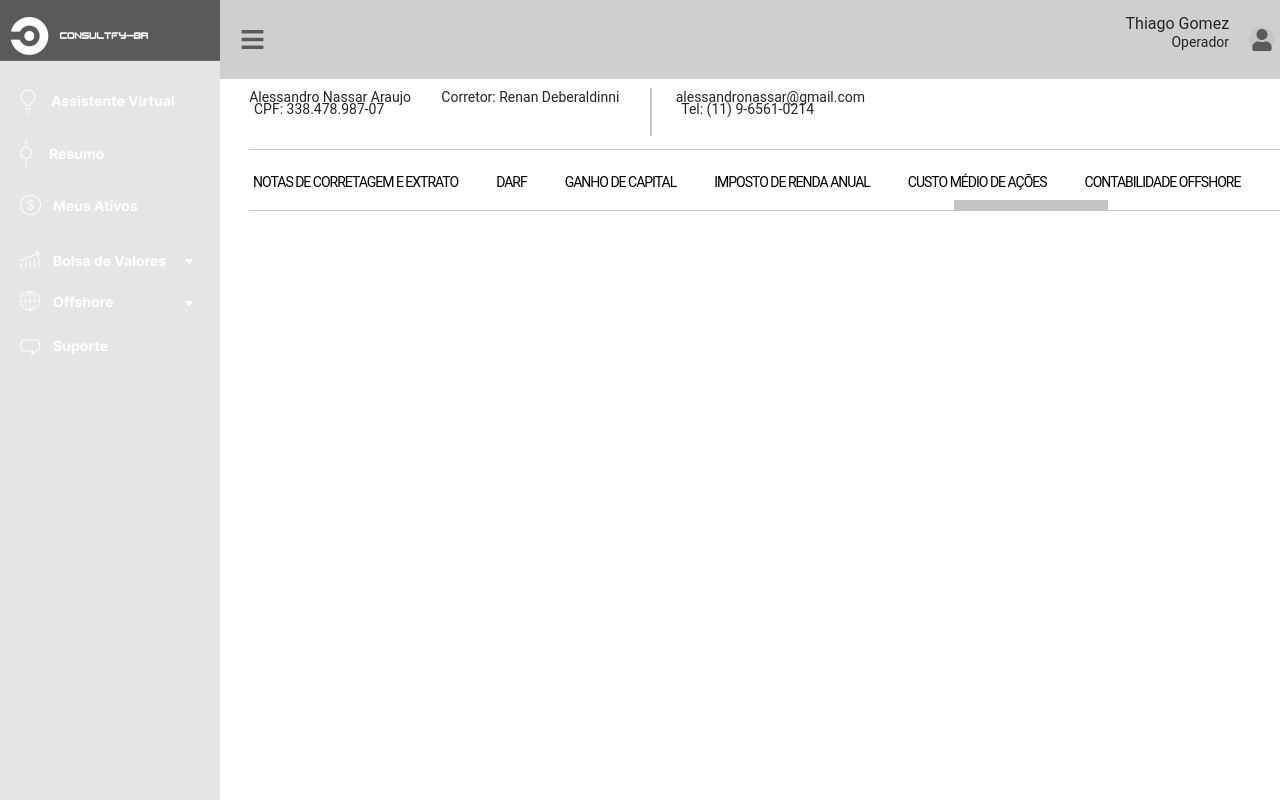
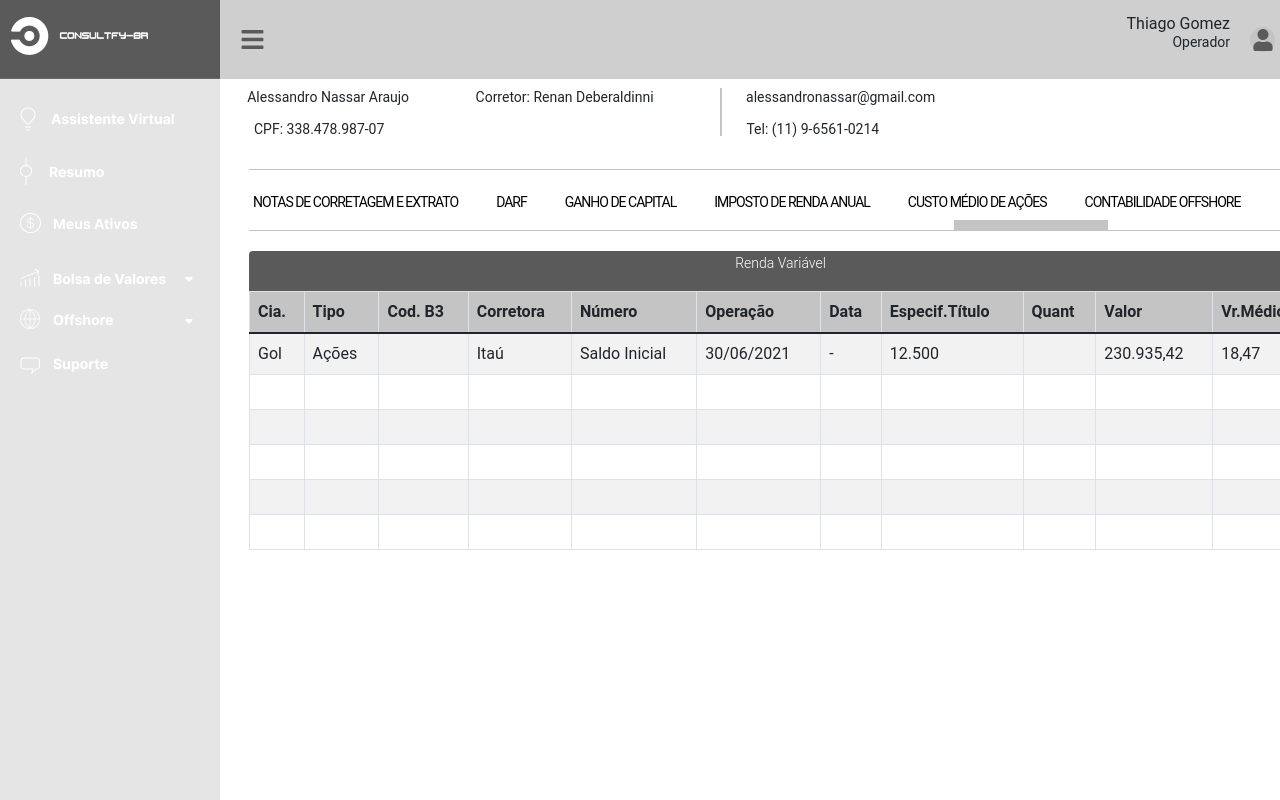
Before and after one commit to evertonshow/consultfy, a React (Create React App) app in the folder frontend/: page /CostShare in a window 1280 px wide. Shown: the top 800 px of the page. Built offline with nearby package versions, Linux system fonts and the light colour scheme.

Commit message:
feature:Screen/ CostShare complete

```diff
--- a/frontend/src/components/Aside/style.ts
+++ b/frontend/src/components/Aside/style.ts
@@ -7,15 +7,15 @@ export const styles = {
   },
   openHeaderAside: {
     width: 220,
-    height: 61,
+    height: 79,
     background: theme.color.asideHeader,
     paddingTop: 17,
     paddingLeft: 10,
     marginRight: -10,
   },
   closeHeaderAside: {
-    width: 45,
-    height: 61,
+    width: 50,
+    height: 79,
     background: theme.color.asideHeader,
     paddingTop: 17,
     paddingLeft: 5,
--- a/frontend/src/components/Header/styles.ts
+++ b/frontend/src/components/Header/styles.ts
@@ -14,6 +14,11 @@ export const Container = styled.div<toggledButton>`
   align-items: center;
   justify-content: space-between;
   background: ${theme.color.backgroundBody};
+
+  @media (min-width: 1500px) {
+    width: 100%;
+    min-width: ${({ toggled }) => (toggled ? "94VW" : "97vw")};
+  }
 `;
 export const Button = styled.button<toggledButton>`
   background: transparent;
--- a/frontend/src/components/Profile/styles.ts
+++ b/frontend/src/components/Profile/styles.ts
@@ -9,7 +9,11 @@ export const Content = styled.div`
   display: flex;
   justify-content: space-around;
   align-items: center;
-  width: 60%;
+  width: 70%;
+  margin-left: -20px;
+  @media (min-width: 1500px) {
+    width: 58%;
+  }
 `;
 export const Title = styled.p`
   font-size: 14px;
@@ -27,9 +31,11 @@ export const Content2 = styled.div`
   display: flex;
   align-items: center;
   justify-content: space-between;
-  width: 52%;
-  margin-top: -20px;
+  width: 58%;
   margin-left: 20px;
+  @media (min-width: 1500px) {
+    width: 48.3%;
+  }
 `;
 
 export const Separador = styled.div`
--- /dev/null
+++ b/frontend/src/components/TableCostShare/index.tsx
@@ -0,0 +1,149 @@
+import { Table } from "react-bootstrap";
+import { Container, TableTitle, Title } from "./styles";
+
+export default function TableCostShare() {
+  const data = [
+    {
+      cia: "Gol",
+      type: "Ações",
+      Cod: "GOLL4",
+      brokeragem: "Itaú",
+      number: "-",
+      operation: "Saldo Inicial",
+      date: "30/06/2021",
+      title: "-",
+      quanty: "12.500",
+      value: "",
+      totaly: "230.935,42",
+      vrMedio: "18,47",
+    },
+    {
+      cia: "",
+      type: "",
+      cod: "",
+      brokeragem: "",
+      number: "",
+      operation: "",
+      date: "",
+      title: "",
+      quanty: "",
+      value: "",
+      totaly: "",
+      vrMedio: "",
+    },
+    {
+      cia: "",
+      type: "",
+      cod: "",
+      brokeragem: "",
+      number: "",
+      operation: "",
+      date: "",
+      title: "",
+      quanty: "",
+      value: "",
+      totaly: "",
+      vrMedio: "",
+    },
+    {
+      cia: "",
+      type: "",
+      cod: "",
+      brokeragem: "",
+      number: "",
+      operation: "",
+      date: "",
+      title: "",
+      quanty: "",
+      value: "",
+      totaly: "",
+      vrMedio: "",
+    },
+    {
+      cia: "",
+      type: "",
+      cod: "",
+      brokeragem: "",
+      number: "",
+      operation: "",
+      date: "",
+      title: "",
+      quanty: "",
+      value: "",
+      totaly: "",
+      vrMedio: "",
+    },
+    {
+      cia: "",
+      type: "",
+      cod: "",
+      brokeragem: "",
+      number: "",
+      operation: "",
+      date: "",
+      title: "",
+      quanty: "",
+      value: "",
+      totaly: "",
+      vrMedio: "",
+    },
+  ];
+  return (
+    <Container>
+      <TableTitle>
+        <Title>Renda Variável</Title>
+      </TableTitle>
+      <Table striped bordered hover style={{ width: 1063 }}>
+        <thead style={{ background: "#c4c4c4" }}>
+          <tr>
+            <th>Cia.</th>
+            <th>Tipo</th>
+            <th>Cod. B3</th>
+            <th>Corretora</th>
+            <th>Número</th>
+            <th>Operação</th>
+            <th>Data</th>
+            <th>Especif.Título</th>
+            <th>Quant</th>
+            <th>Valor</th>
+            <th>Vr.Médio</th>
+          </tr>
+        </thead>
+        <tbody>
+          {data.map(
+            (
+              {
+                cia,
+                type,
+                cod,
+                brokeragem,
+                operation,
+                date,
+                title,
+                quanty,
+                value,
+                totaly,
+                vrMedio,
+              },
+              index
+            ) => (
+              <tr key={index} style={{ height: 35 }}>
+                <td>{cia}</td>
+                <td>{type}</td>
+                <td>{cod}</td>
+                <td>{brokeragem}</td>
+                <td>{operation}</td>
+                <td>{date}</td>
+                <td>{title}</td>
+                <td>{quanty}</td>
+                <td>{value}</td>
+                <td>{totaly}</td>
+                <td>{vrMedio}</td>
+              </tr>
+            )
+          )}
+        </tbody>
+      </Table>
+    </Container>
+  );
+}
--- /dev/null
+++ b/frontend/src/components/TableCostShare/styles.ts
@@ -0,0 +1,25 @@
+import styled from "styled-components";
+import { theme } from "styles/theme";
+
+export const Container = styled.div`
+  display: flex;
+  flex-direction: column;
+  margin-top: 20px;
+  margin-left: 15px;
+`;
+
+export const TableTitle = styled.div`
+  display: flex;
+  width: 1063px;
+  align-items: center;
+  justify-content: center;
+  height: 40px;
+  background: ${theme.color.asideHeader};
+  border-radius: 4px 4px 0px 0px;
+`;
+export const Title = styled.p`
+  font-weight: 300;
+  font-size: 14px;
+  line-height: 16px;
+  color: #fff;
+`;
--- a/frontend/src/pages/CostShare/index.tsx
+++ b/frontend/src/pages/CostShare/index.tsx
@@ -1,5 +1,6 @@
 import Layout from "components/Layout";
 import Profile from "components/Profile";
+import TableCostShare from "components/TableCostShare";
 import { theme } from "styles/theme";
 
 export default function CostShare() {
@@ -15,6 +16,7 @@ export default function CostShare() {
           }}
         />
       </Profile>
+      <TableCostShare />
     </Layout>
   );
 }
```
Also changed, not shown: 2 other files (tests, documents, lock files or other folders).
